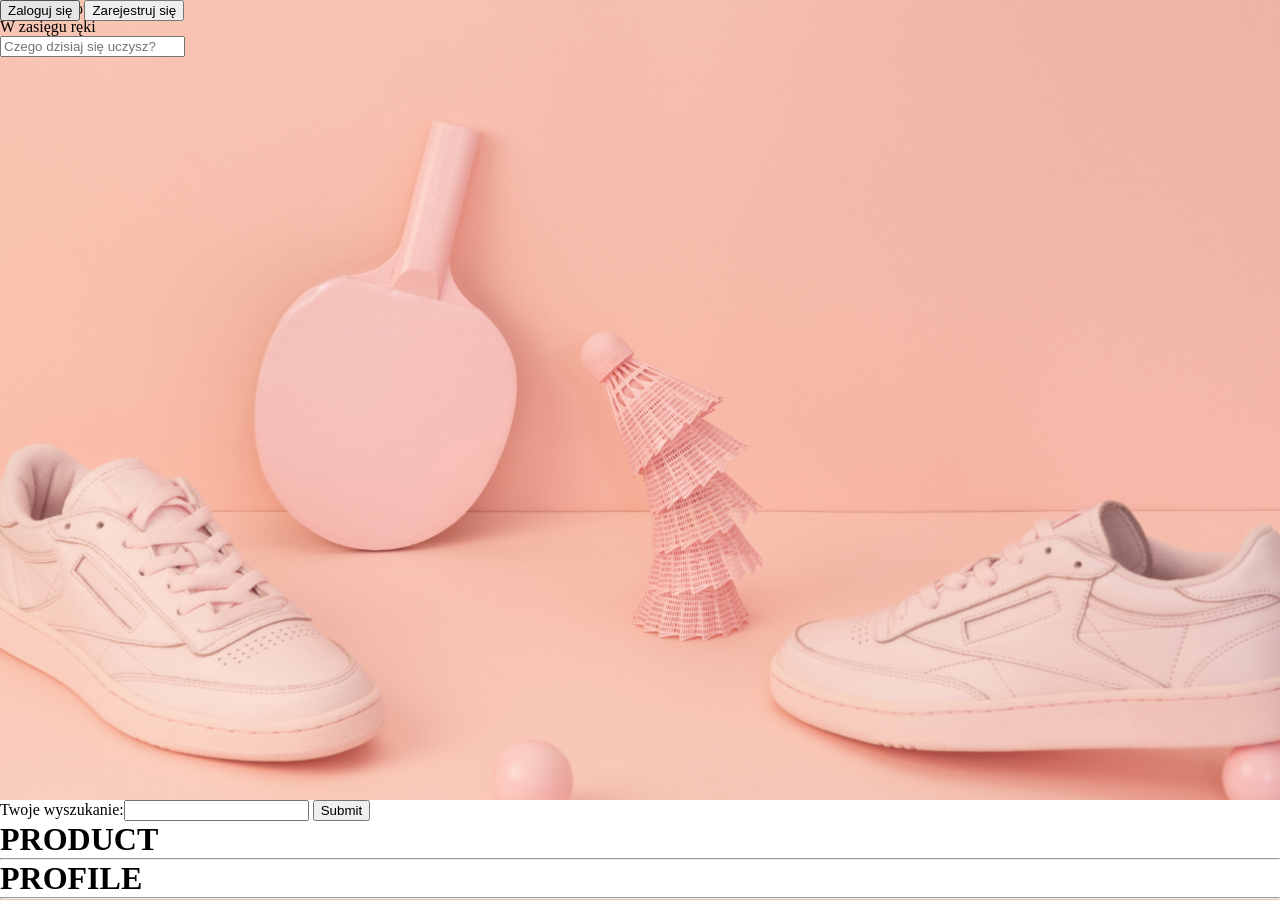
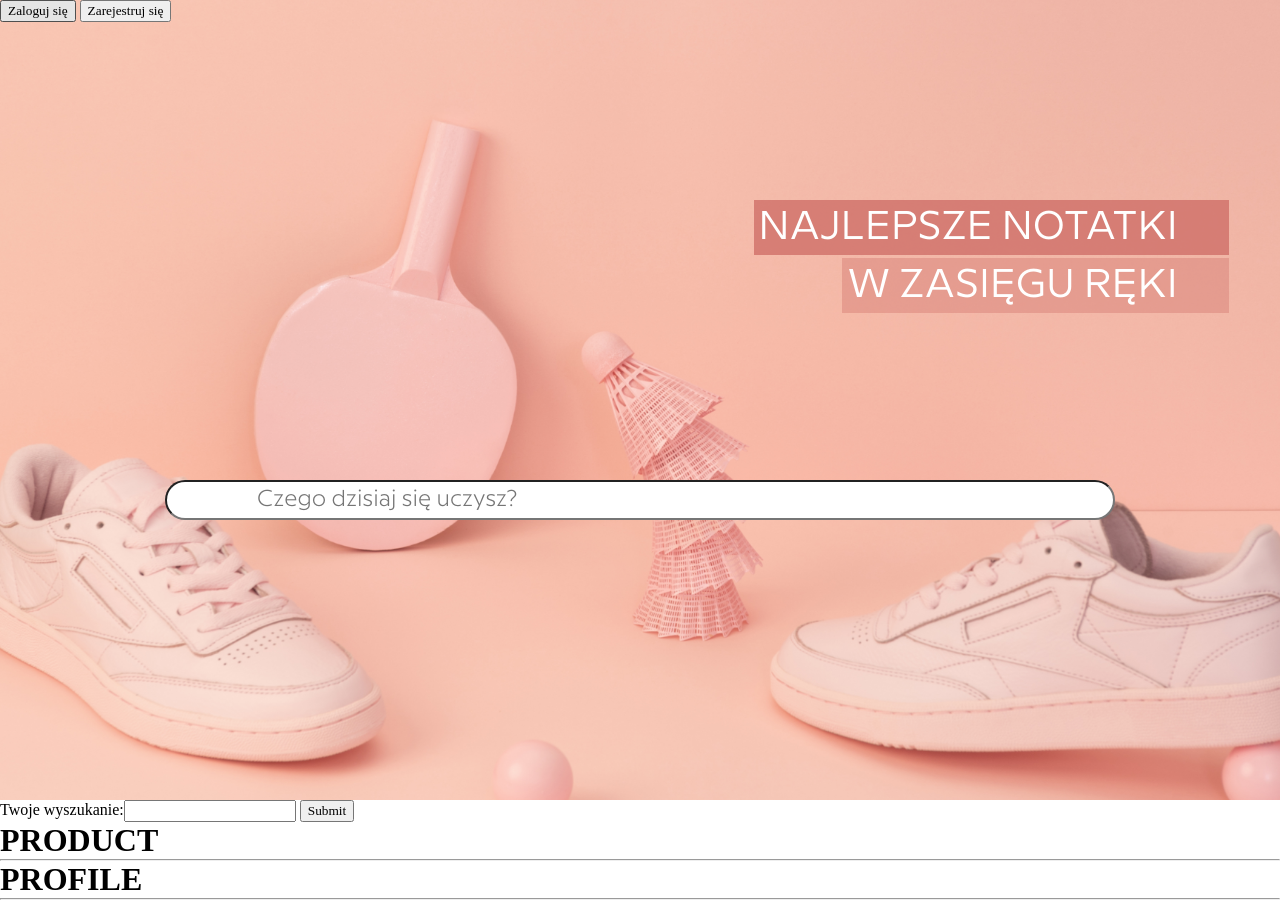
Before and after one commit to Marrcel12/studyGram, a Django app: page / in a window 1280 px wide. Run offline with Django 3.2, Linux system fonts and the light colour scheme; data that the repository does not hold is empty.

Commit message:
Header styling

```diff
--- a/studyGram/studyGram/static/css/defineFonts.css
+++ b/studyGram/studyGram/static/css/defineFonts.css
@@ -1,5 +1,22 @@
 /* #### Generated By: http://www.cufonfonts.com #### */
-
+@font-face {
+    font-family: 'Milliard Book';
+    font-style: normal;
+    font-weight: normal;
+    src: local('Milliard Book'), url('../font/Rene Bieder  Milliard Book.otf') format('opentype');
+    }
+    @font-face {
+        font-family: 'Milliard Light';
+        font-style: normal;
+        font-weight: normal;
+        src: local('Milliard Light'), url('../font/Rene Bieder  Milliard Light.otf') format('opentype');
+        }
+        @font-face {
+            font-family: 'Milliard Medium';
+            font-style: normal;
+            font-weight: normal;
+            src: local('Milliard Medium'), url('../font/Rene Bieder  Milliard Medium.otf') format('opentype');
+            }
     @font-face {
     font-family: 'Milliard SemiBold';
     font-style: normal;
--- a/studyGram/studyGram/static/css/index.css
+++ b/studyGram/studyGram/static/css/index.css
@@ -1,5 +1,6 @@
 *{
     margin: 0;
+    font-family:'NunitoSans';
 }
 
 nav{
@@ -14,3 +15,48 @@ header{
     background-size: cover;
     background-position: left bottom;
 }
+.headerText{
+
+    text-transform: uppercase;
+    font-size: 5vh;
+    color: white;
+    text-align: right;
+}
+.headerText>p{
+
+    position: absolute;
+    right: 4vw;
+    padding: 5px;
+    padding-right: 4vw;
+}
+.headerText>p:first-of-type{
+background-color: rgba(206, 108, 102, 0.77);
+width: fit-content;
+top: 25vh;
+font-family: "Milliard Book";
+}
+.headerText>p:last-of-type{
+    background-color: rgba(213, 125, 116, 0.46);
+    width: fit-content;
+    top:calc(31vh + 10px);
+    font-family: "Milliard Book";
+}
+.searchField{
+    position: relative;
+    top: 60vh;
+    width: calc(100% - 6vw);
+    padding: 0 3vw;
+    max-width: 950px;
+    margin: 0 auto;
+
+}
+.searchField input{
+    font-family: "Milliard Light";
+    width: 100%;
+    font-size: 23px;
+    padding: 5px;
+    border-radius: 28px;
+    outline: none;
+    padding-left: 90px;
+    box-sizing: border-box;
+}
```
Also changed, not shown: studyGram/photo_products/330px-Alcea_rosea2_ies.jpg (added), studyGram/photo_products/330px-Misc_pollen_colorized.jpg (added), studyGram/studyGram/static/font/Rene Bieder  Milliard Book.otf (added), studyGram/studyGram/static/font/Rene Bieder  Milliard Light.otf (added), studyGram/studyGram/static/font/Rene Bieder  Milliard Medium.otf (added).
